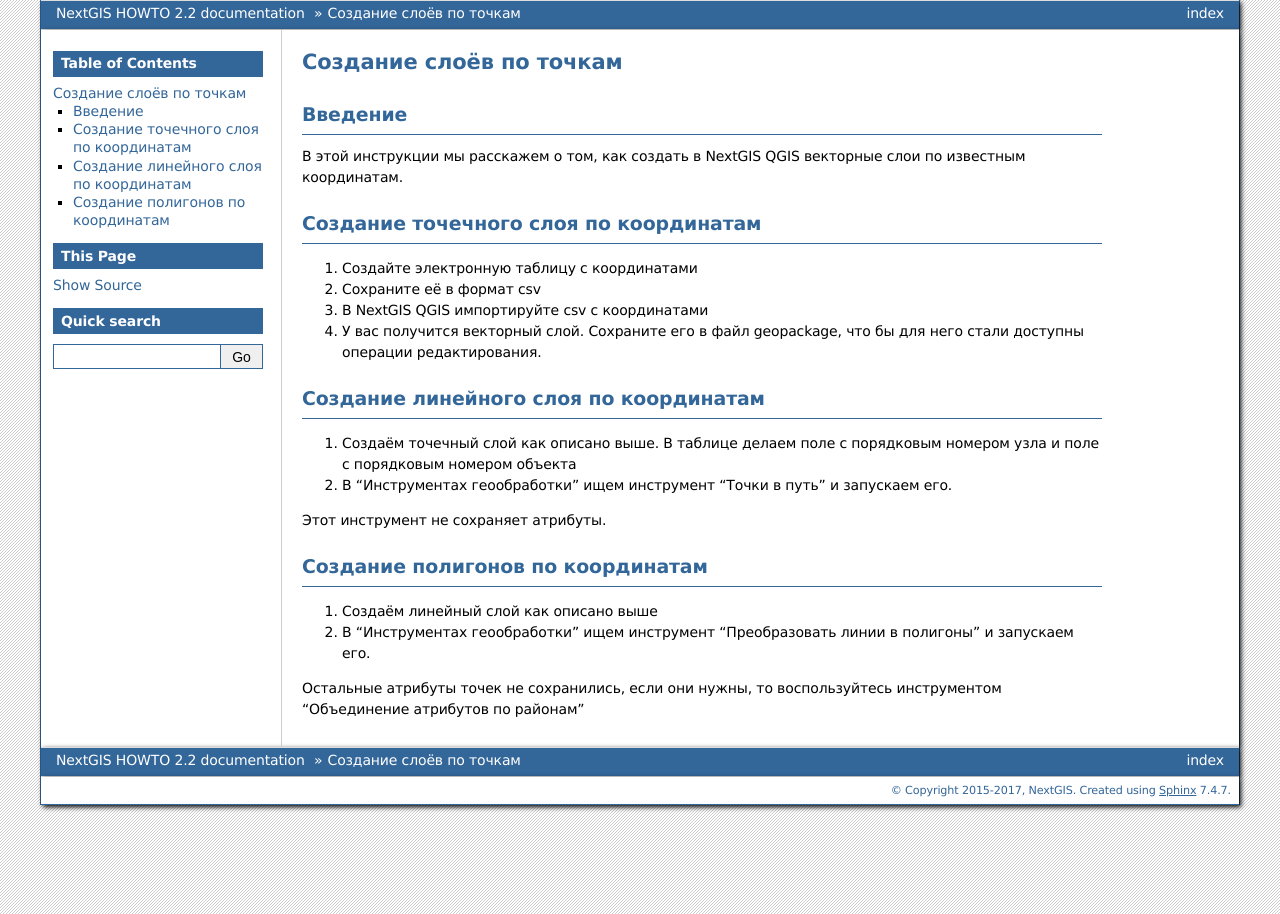
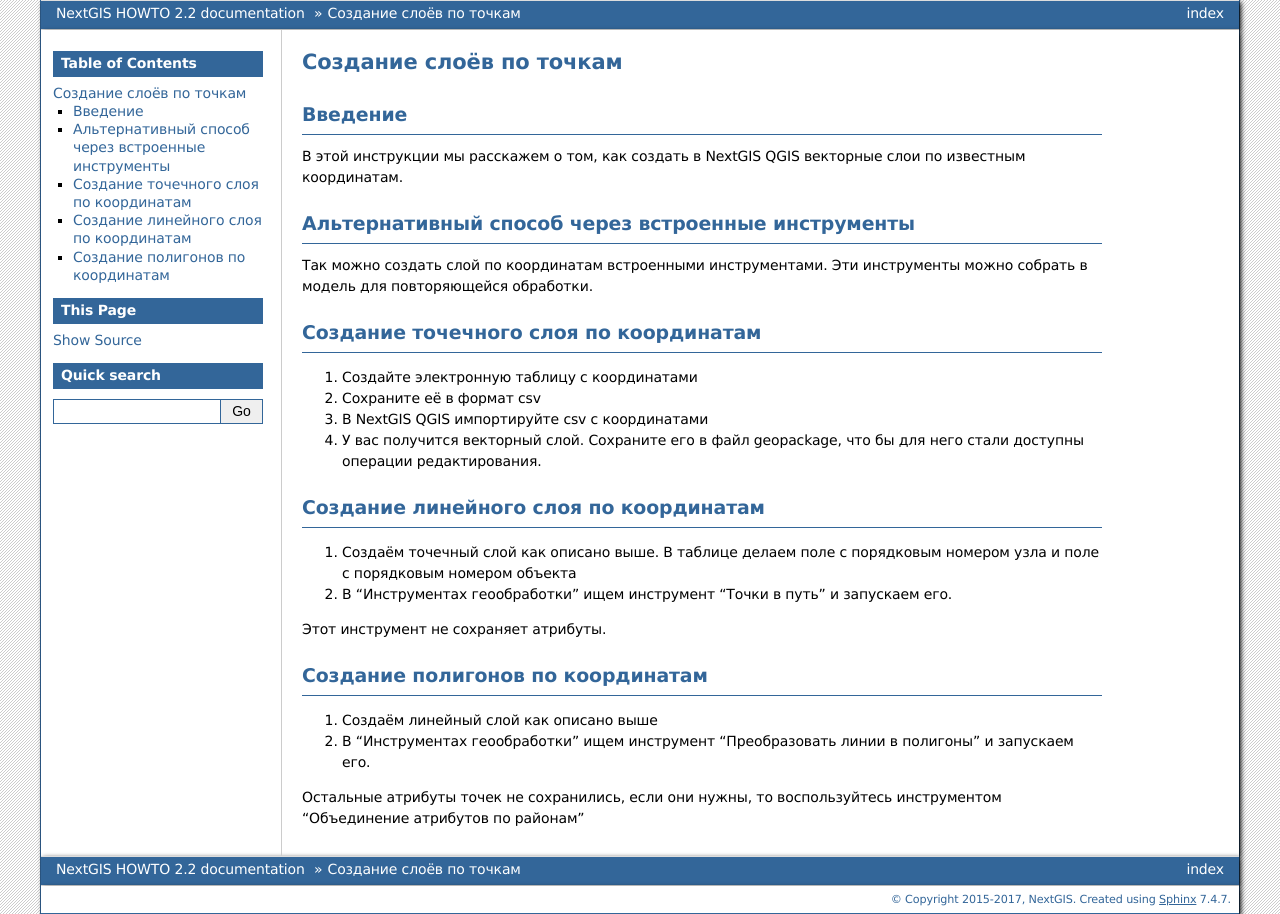
Before and after one commit to nextgis/docs_howto, a Sphinx documentation site: the page built from source/create_by_points.rst, in a window 1280 px wide. Built offline with Sphinx 7.4.7, drawn with Linux system fonts in a browser that asks for light colours; formulas are drawn with MathJax 3; pages that are not in the unit, such as notebooks, are missing from menus.

Commit message:
Update create_by_points.rst

```diff
--- a/source/create_by_points.rst
+++ b/source/create_by_points.rst
@@ -9,6 +9,11 @@
 ----------------------------
 
 В этой инструкции мы расскажем о том, как создать в NextGIS QGIS векторные слои по известным координатам.
+
+Альтернативный способ через встроенные инструменты
+-------------------------------------------------------
+
+Так можно создать слой по координатам встроенными инструментами. Эти инструменты можно собрать в модель для повторяющейся обработки.
 
 Создание точечного слоя по координатам
 --------------------------------------------
```
